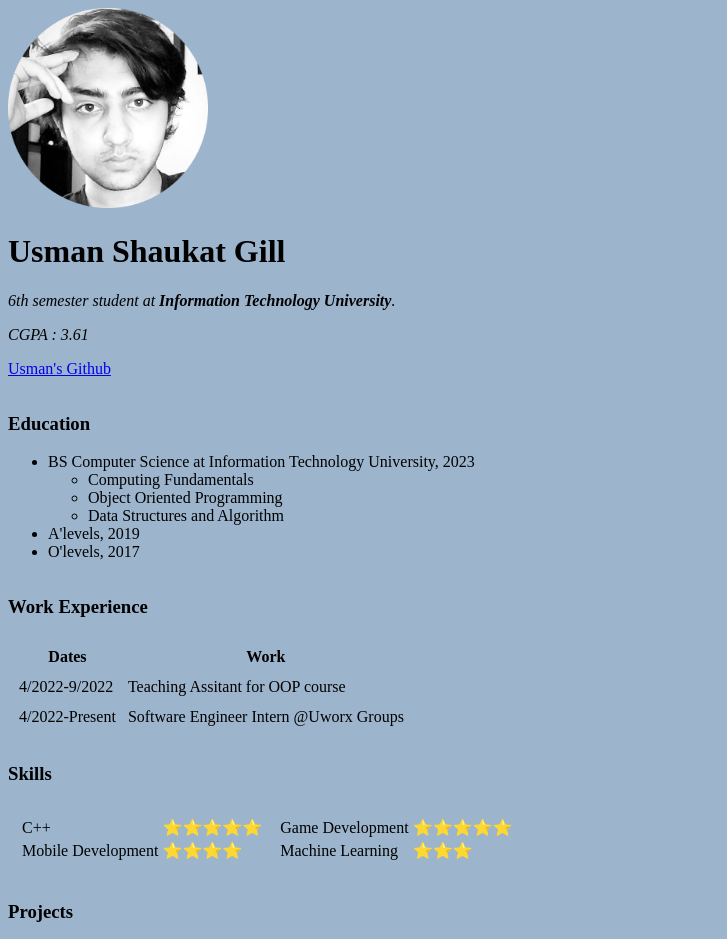
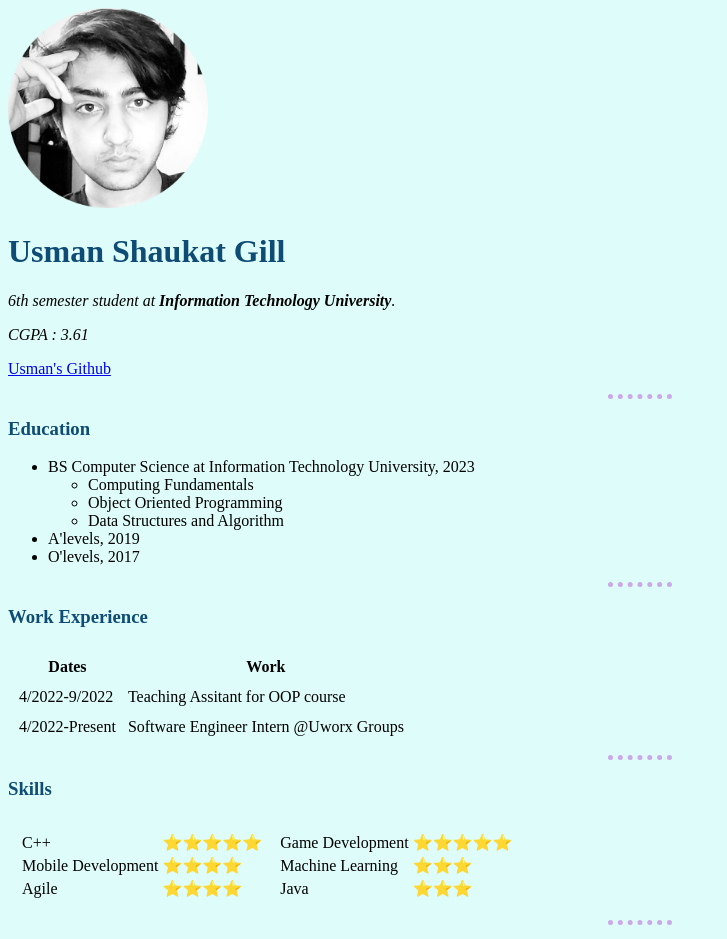
Before and after one commit to UsmanGill-UG/resume-website, a plain HTML site: page index.html in a window 1280 px wide. Shown: the top 939 px of the page, without its empty margins (0-727 px from the left). Drawn offline with Linux system fonts and the light colour scheme.

Commit message:
added style sheet

```diff
--- /dev/null
+++ b/css/styles.css
@@ -0,0 +1,18 @@
+body  {
+  background-color: #DEFCF9;
+}
+hr {
+  border-style:none;
+  border-top-style: dotted;
+  width: 5%;
+  border-color: #CCA8E9;
+  border-width: 5px;
+}
+
+h1{
+    color: #0F4C75;
+}
+
+h3{
+    color: #0F4C75;
+}
--- a/index.html
+++ b/index.html
@@ -4,15 +4,7 @@
 <head>
   <meta charset="utf-8">
   <title>Usman's Resume</title>
-  <style>
-    body  {
-      background-color: #9CB4CC;
-    }
-    hr {
-      border-style: none;
-      background-color: black;
-    }
-  </style>
+  <link rel="stylesheet" href="css/styles.css">
 </head>
 
 <body>
@@ -68,6 +60,10 @@
             <td>Mobile Development</td>
             <td>⭐⭐⭐⭐</td>
           </tr>
+          <tr>
+            <td>Agile</td>
+            <td>⭐⭐⭐⭐</td>
+          </tr>
         </table>
       </td>
       <td>
@@ -78,6 +74,10 @@
           </tr>
           <tr>
             <td>Machine Learning</td>
+            <td>⭐⭐⭐</td>
+          </tr>
+          <tr>
+            <td>Java</td>
             <td>⭐⭐⭐</td>
           </tr>
         </table>
```
